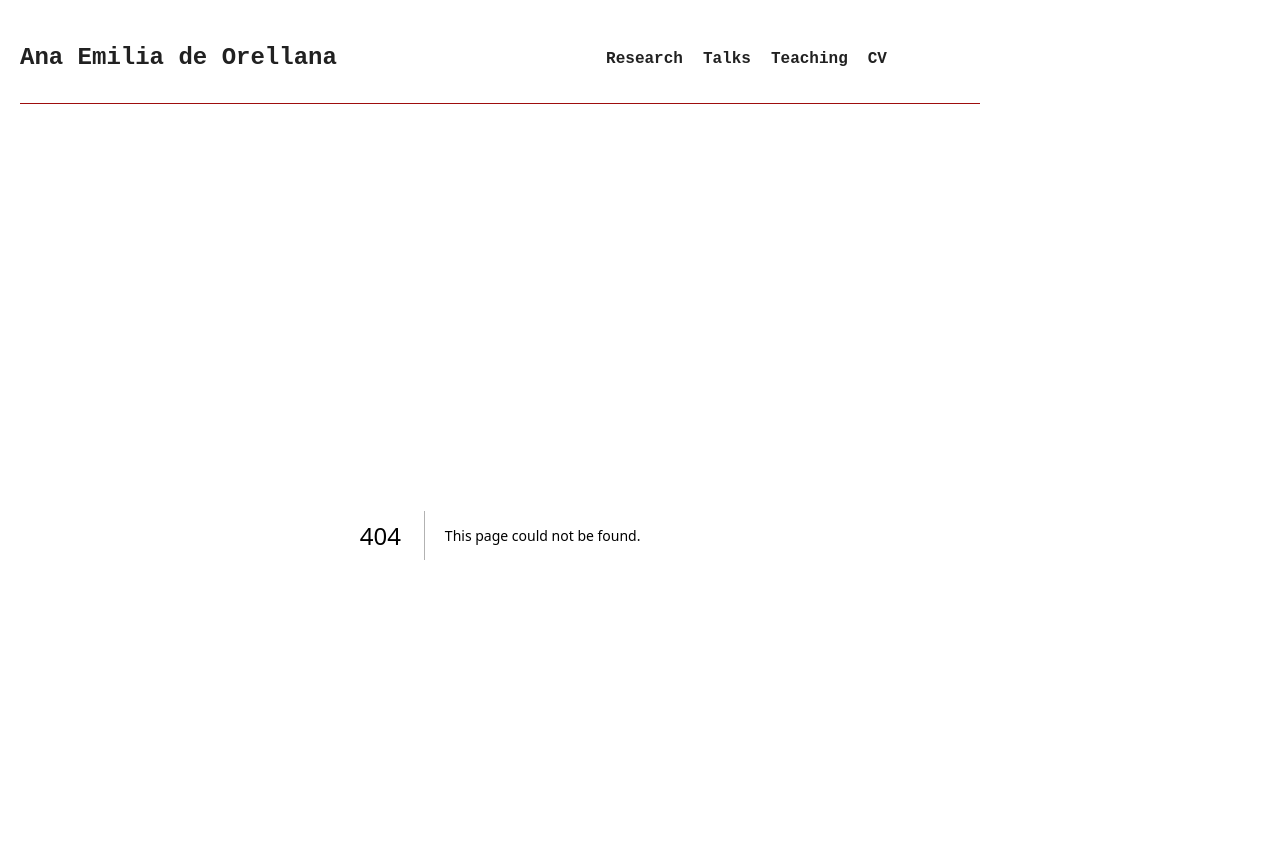
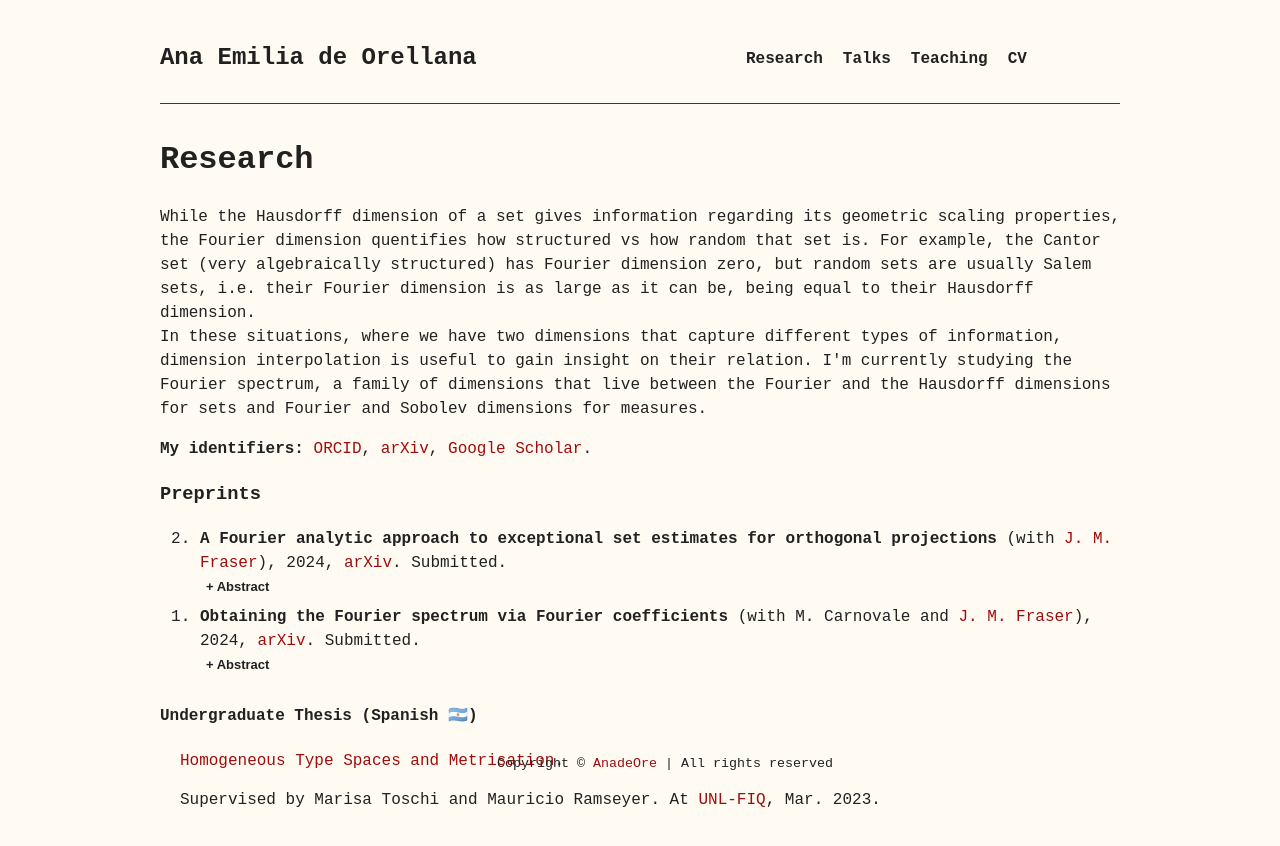
Before and after one commit to AnadeOre/anadeore.github.io, a Next.js app: page /research in a window 1280 px wide. Before the commit this address had no page. Shown: the top 846 px of the page. Built offline with nearby package versions, Linux system fonts and the light colour scheme.

Commit message:
add research

```diff
--- /dev/null
+++ b/src/app/research/page.jsx
@@ -0,0 +1,96 @@
+import React from 'react';
+import Link from 'next/link';
+import DissertationDiv from '../components/DissertationDiv';
+import PublicationLi from '../components/PublicationLi';
+import Footer from '../components/Footer';
+
+const Page = () => {
+  return (
+    <div>
+      <h1>Research</h1>
+      <p>
+        While the Hausdorff dimension of a set gives information regarding its
+        geometric scaling properties, the Fourier dimension quentifies how
+        structured vs how random that set is. For example, the Cantor set (very
+        algebraically structured) has Fourier dimension zero, but random sets
+        are usually Salem sets, i.e. their Fourier dimension is as large as it
+        can be, being equal to their Hausdorff dimension.
+        <br />
+        In these situations, where we have two dimensions that capture different
+        types of information, dimension interpolation is useful to gain insight
+        on their relation. I'm currently studying the Fourier spectrum, a family
+        of dimensions that live between the Fourier and the Hausdorff dimensions
+        for sets and Fourier and Sobolev dimensions for measures.
+        {/* Unerstanding how these dimensions */}
+        {/* behave gives more insight into the relation between the dimensions it */}
+        {/* interpolates. */}
+      </p>
+      <div>
+        <b>My identifiers:</b>{' '}
+        <Link
+          className='linkDecor'
+          href='https://orcid.org/0009-0005-6958-896X'
+          target='_blank'>
+          ORCID
+        </Link>
+        ,{' '}
+        <Link
+          className='linkDecor'
+          href='http://arxiv.org/a/deorellana_a_1'
+          target='_blank'>
+          arXiv
+        </Link>
+        ,{' '}
+        <Link
+          className='linkDecor'
+          href='https://scholar.google.co.uk/citations?user=U6vkEe4AAAAJ&hl=en&oi=ao'
+          target='_blank'>
+          Google Scholar
+        </Link>
+        .
+      </div>
+      <h3>Preprints</h3>
+      <ol reversed>
+        <PublicationLi
+          title='A Fourier analytic approach to exceptional set estimates for orthogonal projections'
+          coauthors={[
+            {
+              name: 'J. M. Fraser',
+              website: 'https://jonathan-fraser.github.io/homepage/',
+            },
+          ]}
+          year='2024'
+          arxiv='https://arxiv.org/abs/2404.11179'
+          abstract="Marstrand's celebrated projection theorem gives the Hausdorff dimension of the orthogonal projection of a Borel set in Euclidean space for almost all orthogonal projections. It is straightforward to see that sets for which the Fourier and Hausdorff dimension coincide have no exceptional projections, that is, all orthogonal projections satisfy the conclusion of Marstrand's theorem. With this in mind, one might believe that the Fourier dimension (or at least, Fourier decay) could be used to give better estimates for the Hausdorff dimension of the exceptional set in general. We obtain projection theorems and exceptional set estimates based on the Fourier spectrum; a family of dimensions that interpolates between the Fourier and Hausdorff dimensions. We apply these results to show that the Fourier spectrum can be used to improve several results for the Hausdorff dimension in certain cases, such as Ren--Wang's sharp bound for the exceptional set in the plane, Peres--Schlag's exceptional set bound and Bourgain--Oberlin's sharp 0-dimensional exceptional set estimate."
+        />
+        <PublicationLi
+          title='Obtaining the Fourier spectrum via Fourier coefficients'
+          coauthors={[
+            {
+              name: 'M. Carnovale',
+              website: '',
+            },
+            {
+              name: 'J. M. Fraser',
+              website: 'https://jonathan-fraser.github.io/homepage/',
+            },
+          ]}
+          year='2024'
+          arxiv='https://arxiv.org/abs/2403.12603v1'
+          abstract='The Fourier spectrum is a family of dimensions that interpolates between the Fourier and Hausdorff dimensions and are defined in terms of certain energies which capture Fourier decay. In this paper we obtain a convenient discrete representation of those energies using the Fourier coefficients. As an example application, we use this representation to establish sharp bounds for the Fourier spectrum of a general measure with bounded support, improving previous estimates of the second-named author.'
+        />
+      </ol>
+      <DissertationDiv
+        title='Undergraduate Thesis (Spanish 🇦🇷)'
+        where='UNL-FIQ'
+        wherelink='https://www.fiq.unl.edu.ar'
+        info='Supervised by Marisa Toschi and Mauricio Ramseyer'
+        linkURL='/UndergradDissertation.pdf'
+        linkDesc='Homogeneous Type Spaces and Metrisation'
+      />
+      <Footer />
+    </div>
+  );
+};
+
+export default Page;
```
